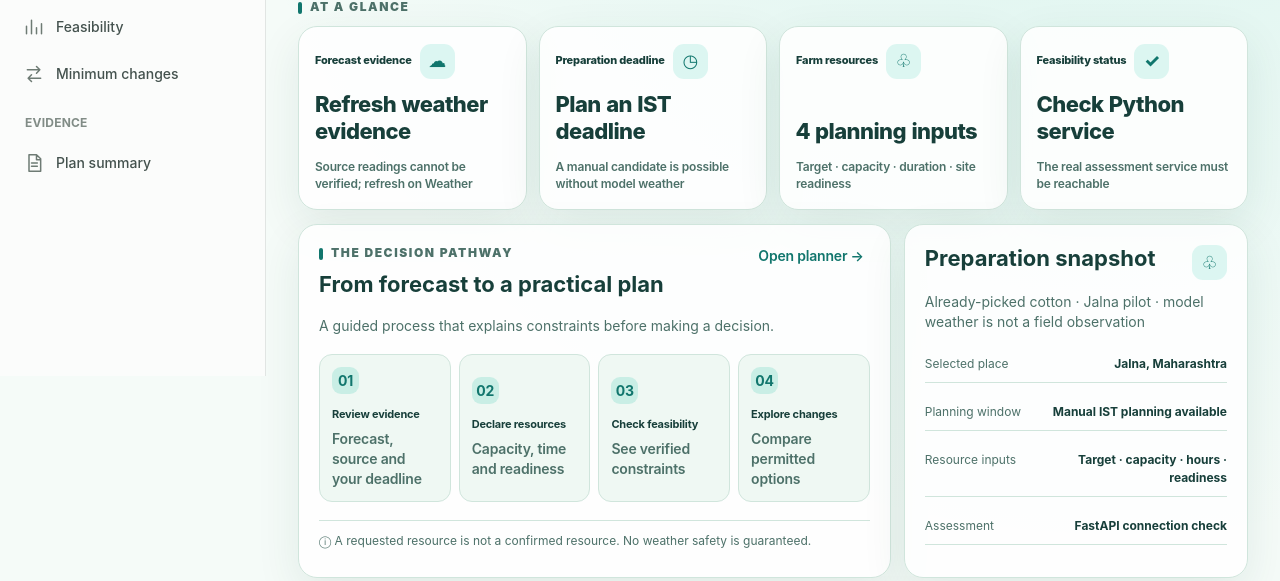
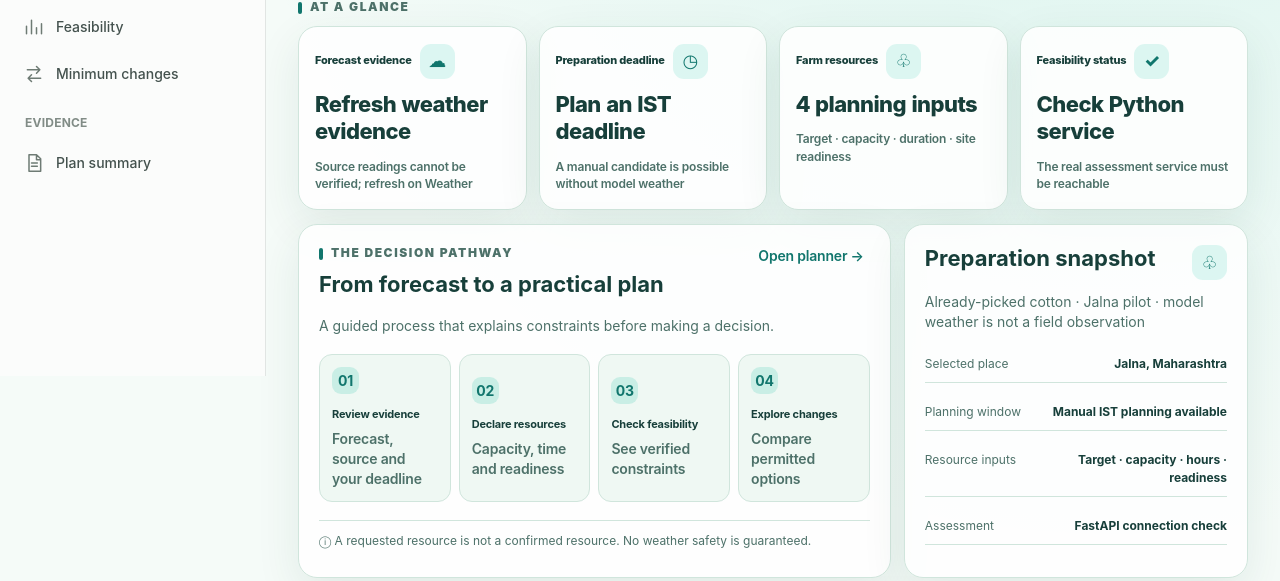
Before and after one commit to nirmikchawale/HACKVERSE-4.0_NIRMIK_PERSONAL, a website built with Vite: page frontend/index.html in a window 1280 px wide. Shown: the part 424-1005 px from the top of the page. Built offline with nearby package versions, Linux system fonts and the light colour scheme; files whose address does not match are found by name; a web font is replaced by a local one.

Commit message:
fix(overview): align Farm Resources KPI text with other at-a-glance cards

```diff
--- a/frontend/public/overview-layout.css
+++ b/frontend/public/overview-layout.css
@@ -20,3 +20,12 @@
 .section[data-page="0"] .snaprow strong{
  overflow-wrap:anywhere;max-width:66%
 }
+
+/* CF-OV-KPI-01: all four at-a-glance metrics share the same vertical anchors.
+   Legacy `.kpi-value{margin-top:auto}` pushed Farm Resources down because its
+   caption needed only one line, unlike neighboring two-line descriptions.
+   Use normal flex flow; varying caption heights now leave space below rather
+   than moving the value/caption. Limited to Overview, all themes and widths. */
+.section[data-page="0"] .kpis > .kpi > .kpi-value{
+ margin-top:0;
+}
```
